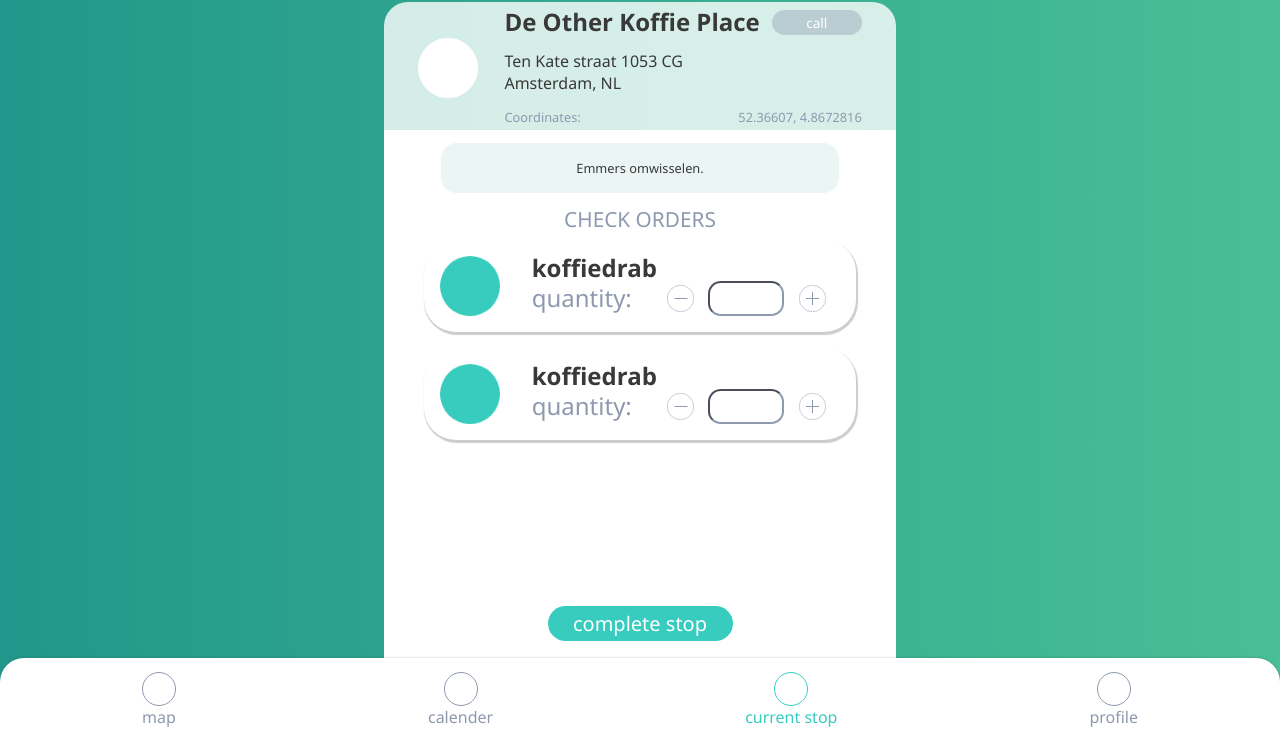
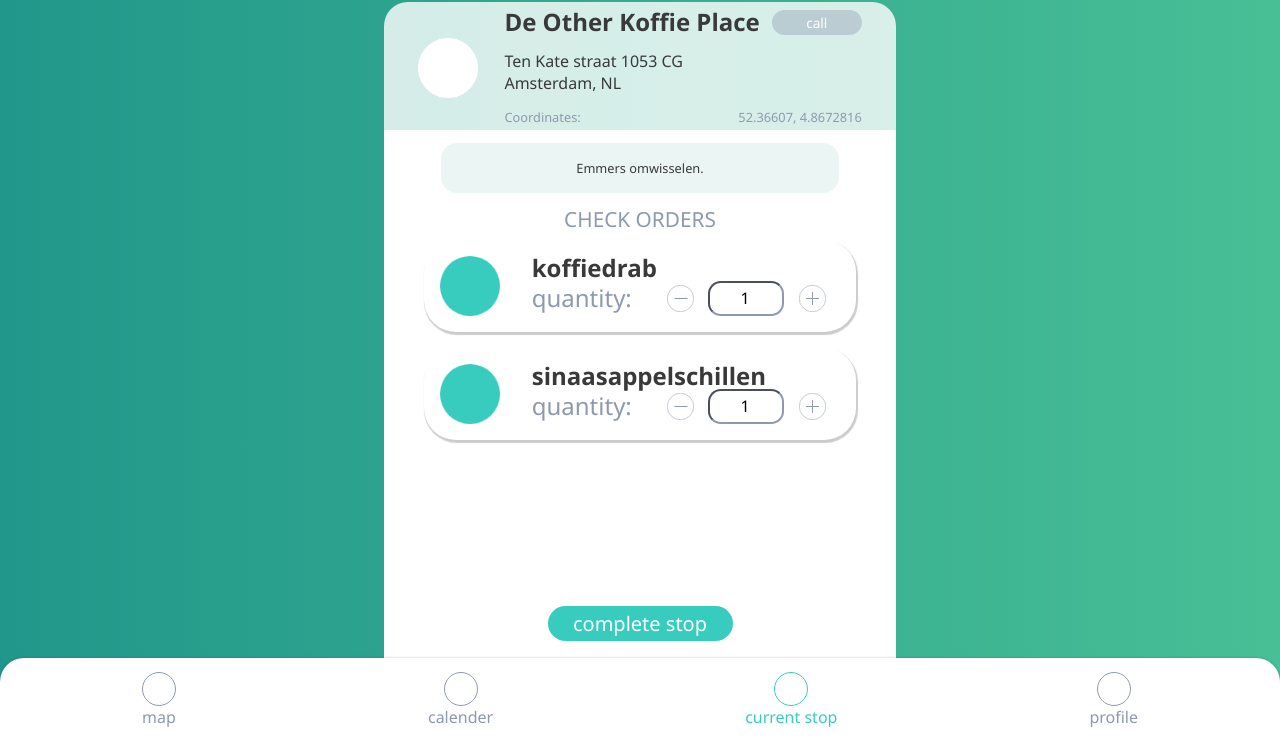
Before and after one commit to MichelleCeli/complete-stop-application, a plain HTML site: page index.html in a window 1280 px wide. Shown: the part 62-800 px from the top of the page. Drawn offline with nearby package versions, Linux system fonts and the light colour scheme.

Commit message:
orders can be added to orders-listed
in get-data.js orders can now be added from the JSON-file

```diff
--- a/index.html
+++ b/index.html
@@ -62,21 +62,21 @@
 
       <li class="order" id="order1">
         <img class="type-img" src="img/type-img.png" alt="Type">
-        <h1 class="order-title">koffiedrab</h1>
+        <h1 class="order-title"></h1>
         <h2>quantity:</h2>
         <button class="minus"></button>
-        <input type="number" class="quantity-number">
+        <input type="text" class="quantity-number" pattern="[0-9]">
         <button class="plus"></button>
       </li>
 
-      <li class="order" id="order2">
+     <!--  <li class="order" id="order2">
         <img class="type-img" src="img/type-img.png" alt="Type">
         <h1 class="order-title">koffiedrab</h1>
         <h2>quantity:</h2>
         <button class="minus"></button>
         <input type="number" class="quantity-number">
         <button class="plus"></button>
-      </li>
+      </li> -->
 
     </ul>
 
--- a/js/get-data.js
+++ b/js/get-data.js
@@ -13,6 +13,8 @@ var longitude;
 
 var comment;
 
+var orders_listed;
+var order_div;
 var order_type;
 var order_quantity;
 
@@ -59,10 +61,25 @@ var order_quantity;
     document.getElementById("comment-text").innerHTML = comment;
   }
 
+  orders_listed = document.getElementById("orders-listed");
+  order_div = document.getElementById("order1");
   for (let i in data.stops[stop_number].orders) {
     console.log(data.stops[stop_number].orders[i].stream_type);
 
-
+    if(i == 0){
+    order_div.children[1].innerHTML = data.stops[stop_number].orders[i].stream_type;
+    order_div.children[4].defaultValue = data.stops[stop_number].orders[i].quantity;
+    }
+    else {
+    var nextOrder;
+    nextOrder = $( "#order1" ).clone().appendTo( "#orders-listed" );
+    console.log("order: " + nextOrder);
+    orders_listed.children[i].children[1].innerHTML = data.stops[stop_number].orders[i].stream_type;
+    orders_listed.children[i].children[4].innerHTML = data.stops[stop_number].orders[i].stream_type;
+    //nextOrder.children[1].innerHTML = data.stops[stop_number].orders[i].stream_type;
+   /*  nextOrder = order_div.clone
+    nextOrder = node.appendChild(textnode) */
+    }
 
   }
 
```
